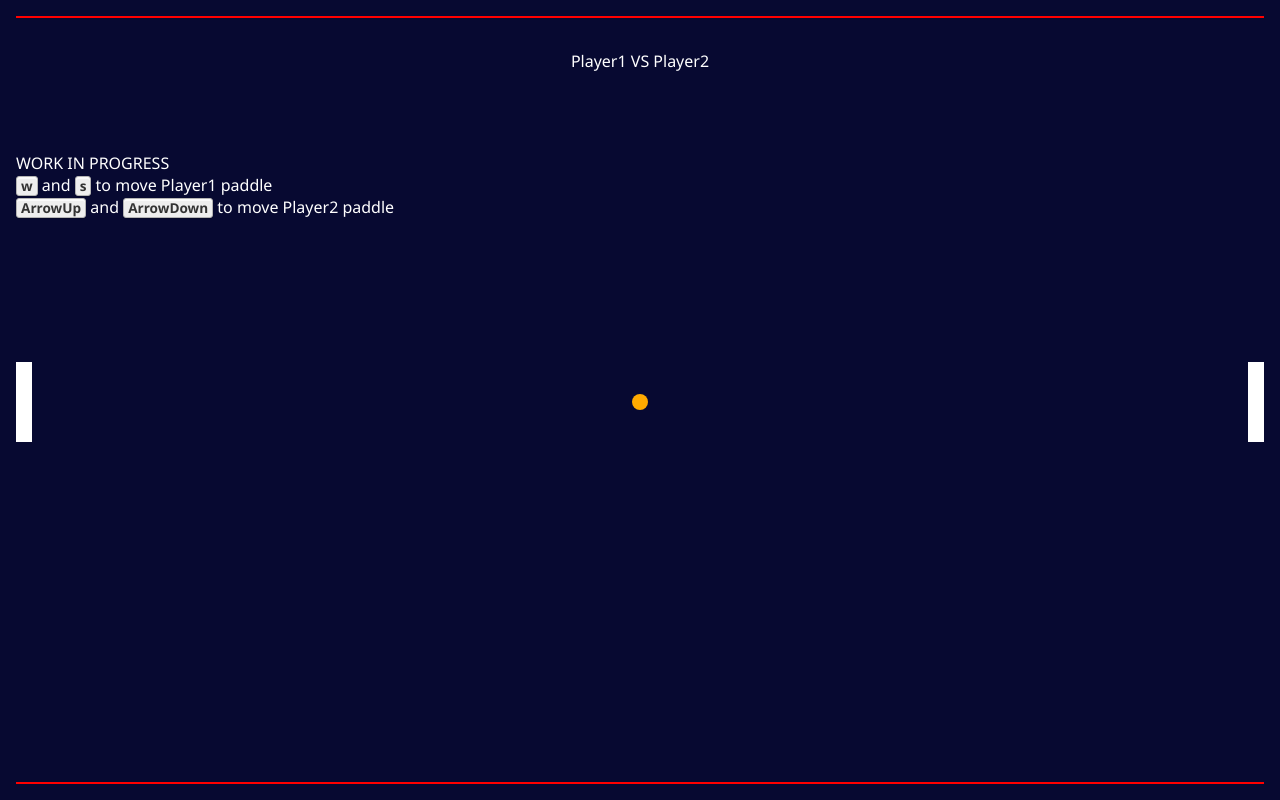
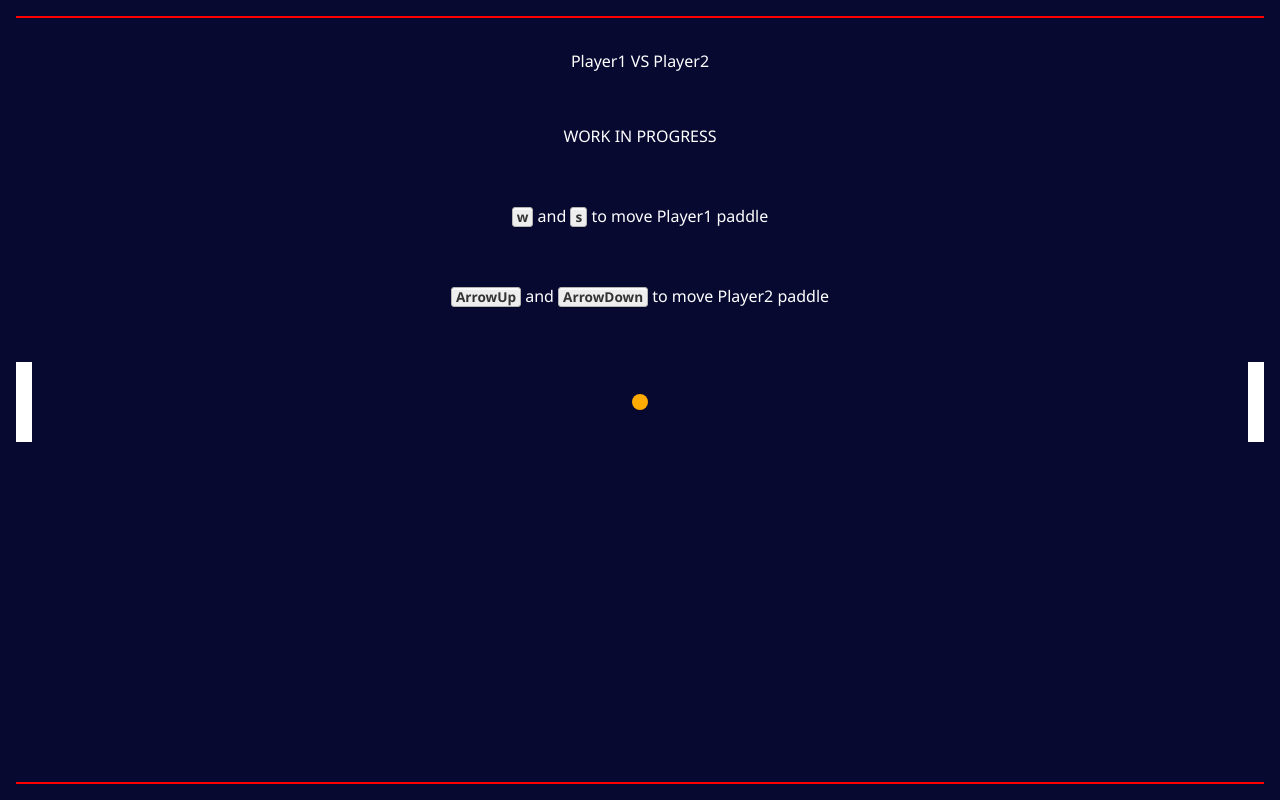
Before and after one commit to Santeenee/jspong, a plain HTML site: page index.html in a window 1280 px wide. Drawn offline with Linux system fonts and the light colour scheme.

Commit message:
Update index.html

```diff
--- a/index.html
+++ b/index.html
@@ -16,12 +16,12 @@
 		<header></header>
 		<main>
 			<p class="game-info">Player1 VS Player2</p>
-			<p class="controls-info">
-				<div>WORK IN PROGRESS</div>
-				<kbd>w</kbd> and <kbd>s</kbd> to move Player1 paddle<br />
-				<kbd>ArrowUp</kbd> and <kbd>ArrowDown</kbd>
-				to move Player2 paddle
-			</p>
+			<div class="controls-info">
+				<p>WORK IN PROGRESS</p>
+				<p><kbd>w</kbd> and <kbd>s</kbd> to move Player1 paddle</p>
+				<p><kbd>ArrowUp</kbd> and <kbd>ArrowDown</kbd>
+					to move Player2 paddle</p>
+			</div>
 			<div class="paddle player1"></div>
 			<div class="paddle player2"></div>
 			<div class="ball"></div>
```
